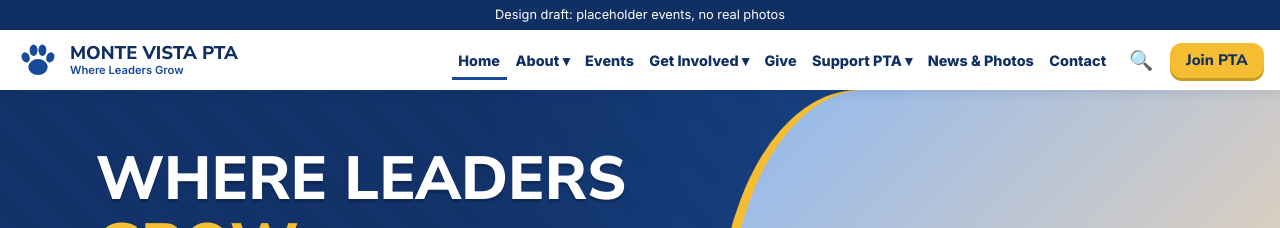
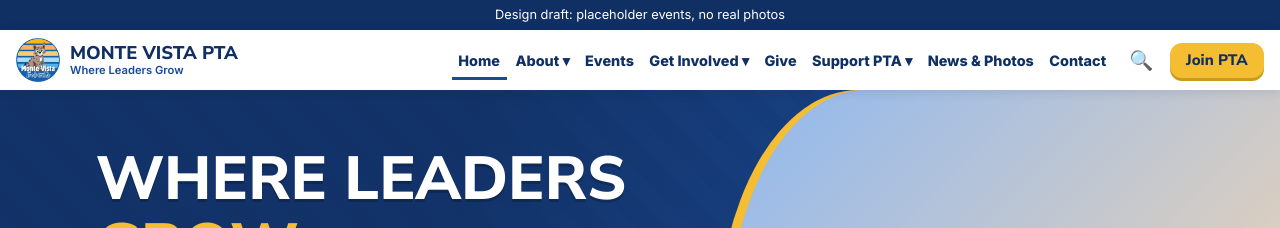
Before and after one commit to JoelTW/Monte-Vista-Elementary-PTA, a Jekyll site: the page built from index.html, in a window 1280 px wide. Shown: the top 228 px of the page. Built offline with Jekyll 4.4.1, drawn with Linux system fonts in a browser that asks for light colours.

Commit message:
Use the Bobcat logo in the header, favicons and QR codes
Replace the placeholder paw with the school's Bobcat logo (cut to a transparent
circle). Add favicon and touch icons. Regenerate the Donate, Join, Volunteer and
Spirit Wear QR codes with the logo in the centre (PNG and SVG).

```diff
--- a/_includes/header.html
+++ b/_includes/header.html
@@ -2,7 +2,7 @@
 <a class="skip" href="#main">Skip to main content</a>
 {% if s.draft_banner and s.draft_banner != "" %}<div class="draft-banner">{{ s.draft_banner }}</div>{% endif %}
 <header class="site-header"><div class="wrap">
-<a class="brand" href="{{ '/' | relative_url }}"><img src="{{ '/assets/logo.svg' | relative_url }}" alt="{{ s.name }} bobcat paw logo (placeholder)"><span>{{ s.name | upcase }}<small>{{ s.tagline }}</small></span></a>
+<a class="brand" href="{{ '/' | relative_url }}"><img src="{{ '/assets/images/logo-header.png' | relative_url }}" width="50" height="50" alt="Monte Vista Bobcats logo"><span>{{ s.name | upcase }}<small>{{ s.tagline }}</small></span></a>
 <nav class="nav" id="nav" aria-label="Main"><ul>
 {% for item in site.data.nav %}
   {% if item.children %}
--- a/_layouts/default.html
+++ b/_layouts/default.html
@@ -2,6 +2,9 @@
 <html lang="en"><head><meta charset="utf-8"><meta name="viewport" content="width=device-width,initial-scale=1">
 <title>{% if page.title and page.title != "Home" %}{{ page.title }} | {% endif %}{{ site.data.site.name }}</title>
 {% if page.noindex %}<meta name="robots" content="noindex">{% endif %}
+<link rel="icon" href="{{ '/assets/images/favicon.ico' | relative_url }}" sizes="any">
+<link rel="icon" type="image/png" sizes="32x32" href="{{ '/assets/images/favicon-32.png' | relative_url }}">
+<link rel="apple-touch-icon" href="{{ '/assets/images/apple-touch-icon.png' | relative_url }}">
 <link rel="preconnect" href="https://fonts.googleapis.com"><link rel="stylesheet" href="https://fonts.googleapis.com/css2?family=Caveat:wght@600&family=Inter:wght@400;600;800&family=Nunito+Sans:wght@700;800&display=swap">
 <link rel="stylesheet" href="{{ '/assets/css/styles.css' | relative_url }}"></head>
 <body>
```
Also changed, not shown: assets/images/apple-touch-icon.png (added), assets/images/favicon-32.png (added), assets/images/favicon.ico (added), assets/images/logo-header.png (added), assets/images/logo.png (added), assets/logo.svg (deleted), assets/qr/donate.png, assets/qr/donate.svg (added), assets/qr/join.png, assets/qr/join.svg (added), assets/qr/spirit-wear.png, assets/qr/spirit-wear.svg (added), assets/qr/volunteer.png, assets/qr/volunteer.svg (added).
